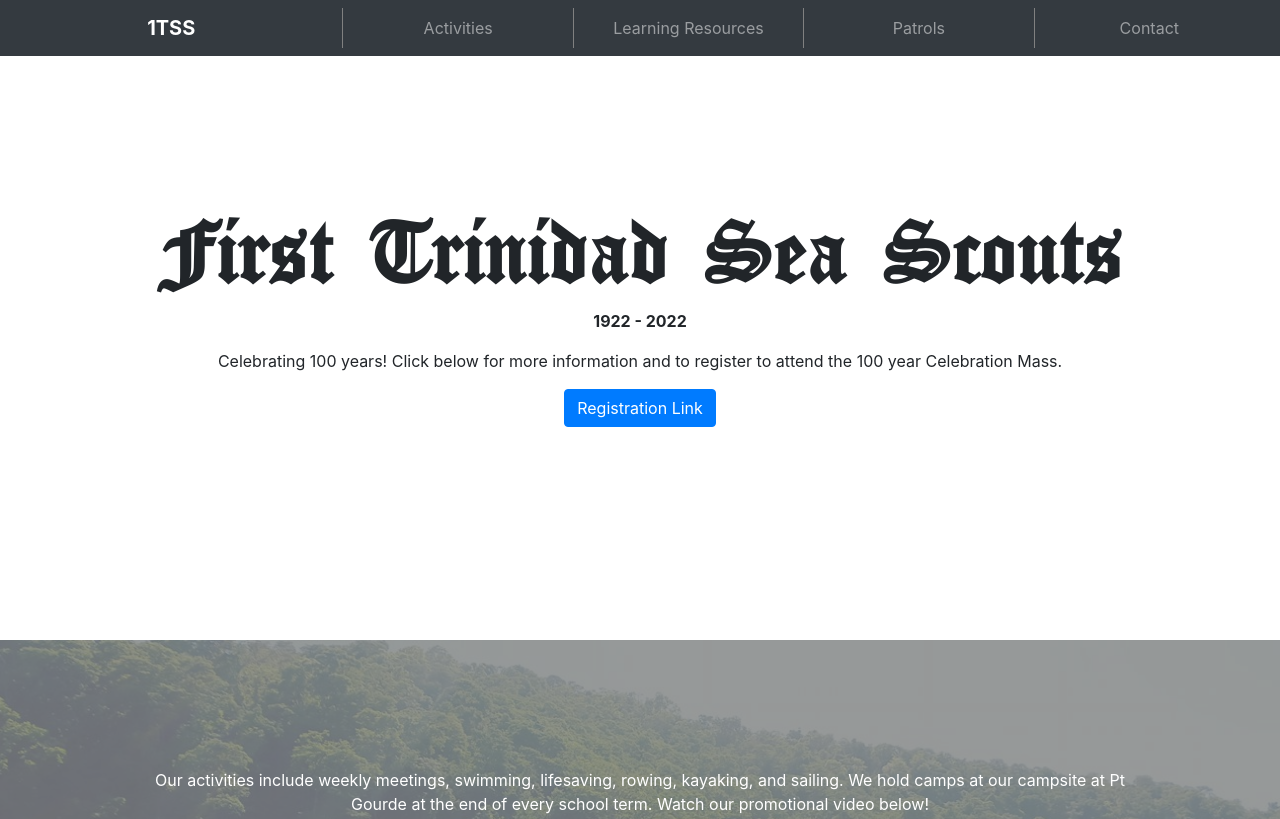
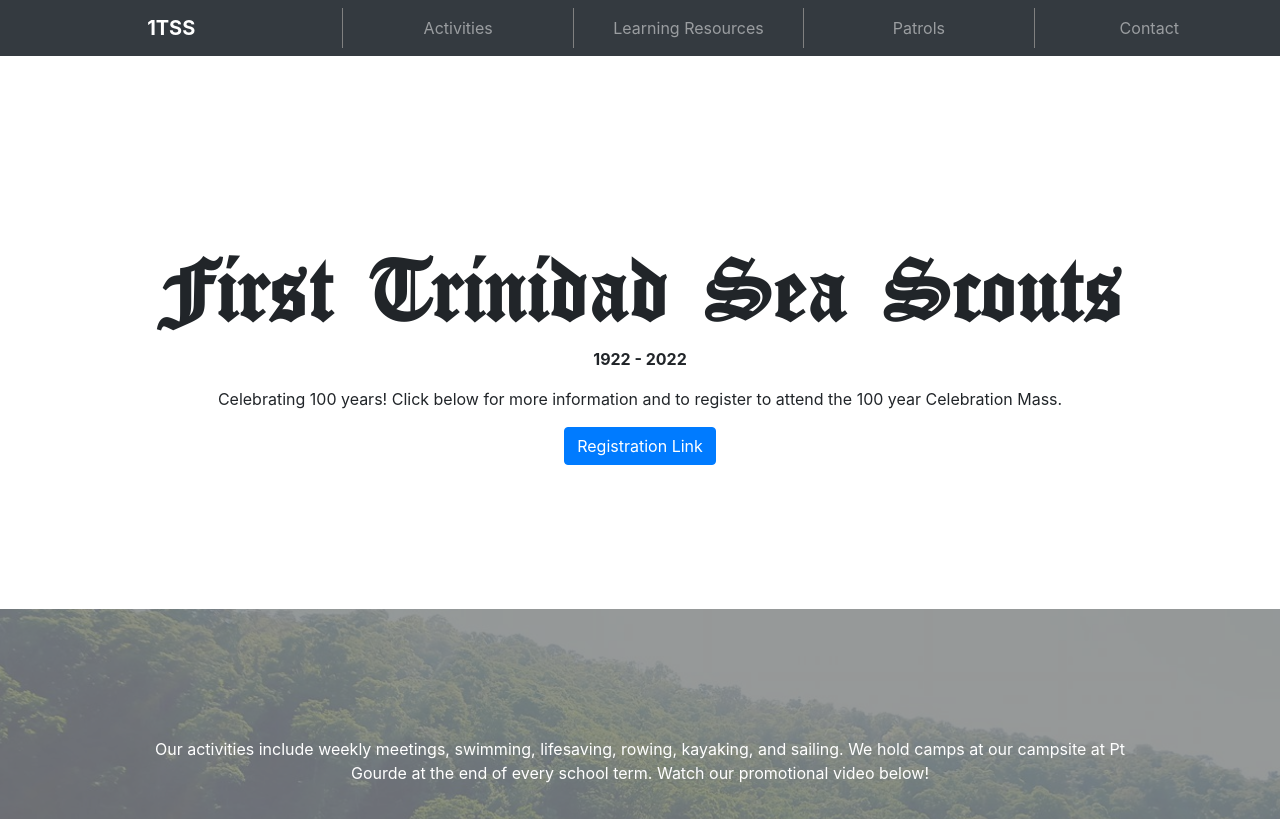
Before and after one commit to leelum1/Scouts, a plain HTML site: page index.html in a window 1280 px wide. Shown: the top 819 px of the page. Drawn offline with nearby package versions, Linux system fonts and the light colour scheme.

Commit message:
anniversary update

```diff
--- a/index.html
+++ b/index.html
@@ -124,8 +124,7 @@
       }
 
       .anniversary-div{
-        min-height: 80vh;
-        padding-top: 15%;
+        padding: 18% 5% 10% 5%;
       }
 
       .anniversary-div > *{
```
Also changed, not shown: patrols.html (+1 -1 lines), images/patrols/NjereEdwards.jpg (added), 3 other files.
